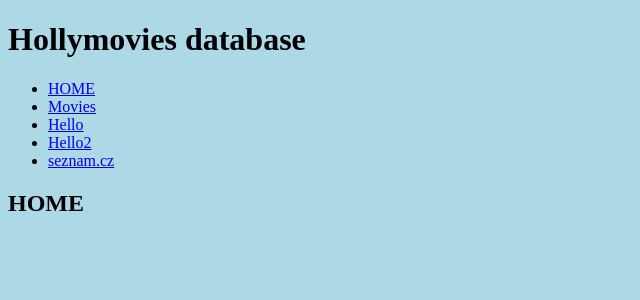
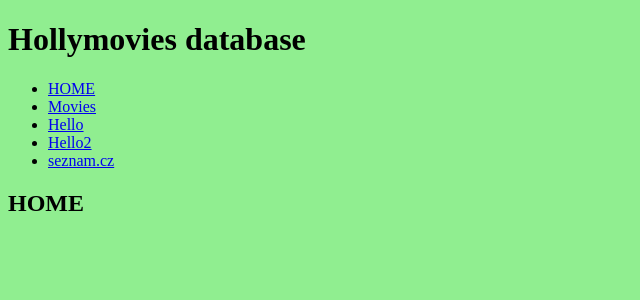
Before and after one commit to petrgregor/PythonRemoteSK2_10_backend_technologies, a Django app: page / in a window 1280 px wide. Shown: the top 300 px of the page, without its empty margins (0-640 px from the left). Run offline with Django 4.2, Linux system fonts and the light colour scheme.

Commit message:
Changed background color to lightgreen.

```diff
--- a/viewer/static/style.css
+++ b/viewer/static/style.css
@@ -1,3 +1,3 @@
 body {
-    background-color: lightblue;
+    background-color: lightgreen;
 }
```
